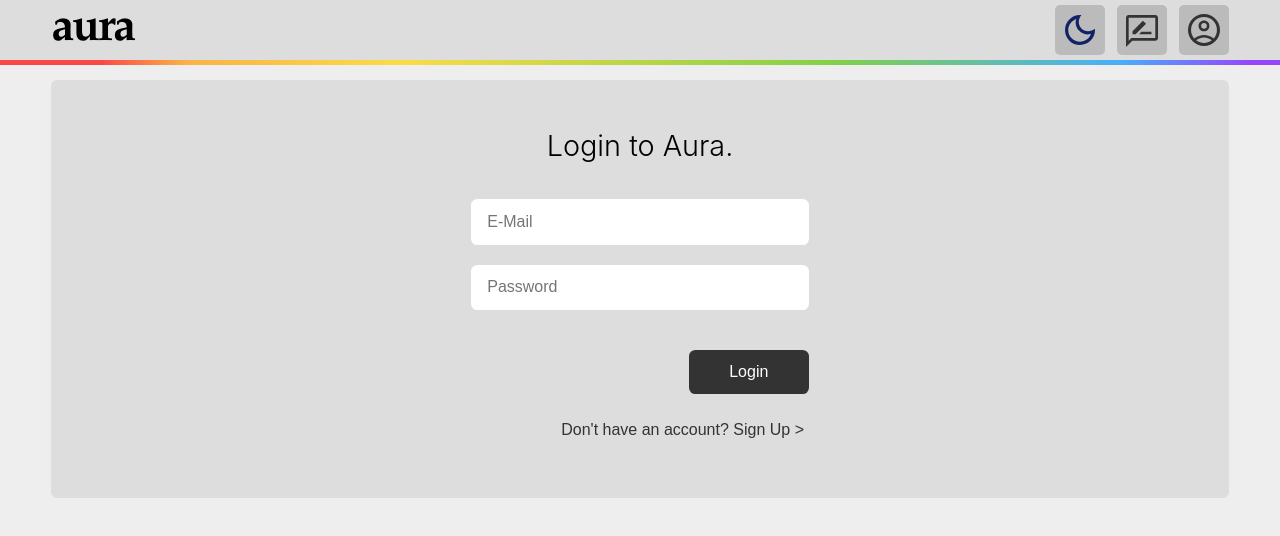
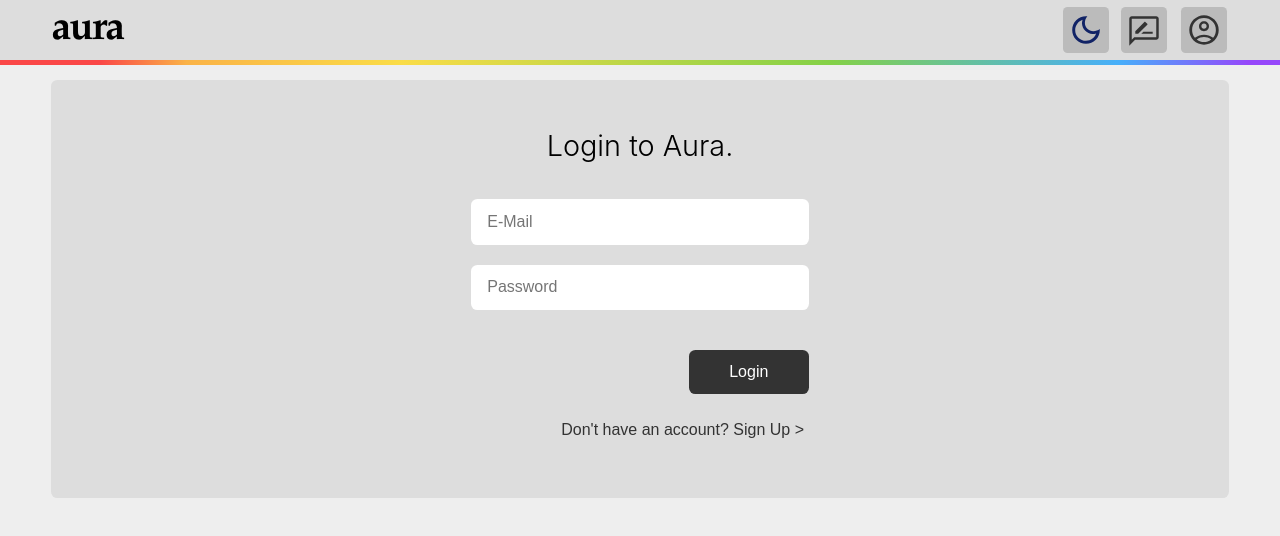
Before and after one commit to solomonNSI/AuraPalette, a React app in the folder aura-palette/: page /login in a window 1280 px wide. Shown: the top 536 px of the page. Built offline with nearby package versions, Linux system fonts and the light colour scheme.

Commit message:
fix zoom

```diff
--- a/aura-palette/src/Components/NavBar/NavBar.js
+++ b/aura-palette/src/Components/NavBar/NavBar.js
@@ -44,10 +44,10 @@ export const NavBar = ({ palette, DarkMode, setIsDarkMode }) => {
         />
         <S.StyledFeedbackIcon className = {DarkMode}
           onClick={() => navigate("/about")}
-          height="50px"
+          height="46px"
         />
         <S.StyledProfileIcon className = {DarkMode}
-          height="50px"
+          height="46px"
           onClick={() => checkLoggedIn()}
         />
       </S.LoginButton >
--- a/aura-palette/src/Components/NavBar/style.js
+++ b/aura-palette/src/Components/NavBar/style.js
@@ -51,7 +51,7 @@ export const GradientLineDefault = styled.div`
 `;
 
 export const AppName = styled.div`
-  font-size: 46px;
+  font-size: 40px;
   margin-left: 4%;
   font-family: Palatino;
   font-weight: 700;
@@ -83,7 +83,7 @@ export const LoginButton = styled.div`
   margin-right: 4%;
   display: flex;
   align-items: center;
-  gap: 12px;
+  gap: 10px;
 
 `;
 
--- a/aura-palette/src/Components/Palette/Palette.js
+++ b/aura-palette/src/Components/Palette/Palette.js
@@ -252,8 +252,6 @@ export const Palette = ({ palette, lock, setLock, setHarmony, harmony, setEdited
         };
     }, []);
 
-
-
     return (
     <S.Container className = {DarkMode}>
         <S.MainPalette id="palette-container"  className = {DarkMode}>
--- a/aura-palette/src/Icons/MoonIcon.js
+++ b/aura-palette/src/Icons/MoonIcon.js
@@ -1,7 +1,7 @@
 import React from "react";
 
 export const MoonIcon = (props) => (
-    <svg width="50" height="50" viewBox="0 0 50 50" fill="none" {...props} xmlns="http://www.w3.org/2000/svg">
+    <svg width="46" height="46" viewBox="0 0 50 50" fill="none" {...props} xmlns="http://www.w3.org/2000/svg">
         <rect width="50" height="50" rx="5" fill="#BBBBBB"/>
         <path d="M24.9843 40C20.8117 40 17.2712 38.5458 14.3627 35.6373C11.4542 32.7288 10 29.1883 10 25.0157C10 20.8431 11.4546 17.2973 14.3639 14.3784C17.2732 11.4595 20.8147 10 24.9884 10C25.1759 10 25.377 10.003 25.5917 10.0089C25.8064 10.0148 26.097 10.0314 26.4636 10.0587C25.6201 10.9935 24.9641 12.0674 24.4955 13.2804C24.027 14.4934 23.7927 15.7631 23.7927 17.0894C23.7927 19.6286 24.6836 21.7869 26.4656 23.5643C28.2475 25.3418 30.4113 26.2305 32.9569 26.2305C34.2678 26.2305 35.5336 26.0205 36.7543 25.6006C37.975 25.1806 39.045 24.5821 39.9644 23.8051C39.9763 24.1167 39.9852 24.3573 39.9911 24.5267C39.997 24.6962 40 24.8494 40 24.9864C40 29.1576 38.5405 32.7027 35.6216 35.6216C32.7027 38.5405 29.1569 40 24.9843 40ZM24.9884 36.7578C27.6541 36.7578 29.9994 35.9526 32.0244 34.3422C34.0494 32.7318 35.3425 30.847 35.9036 28.688C35.3448 28.9418 34.7284 29.1284 34.0542 29.2476C33.38 29.3668 32.7212 29.411 32.0778 29.3802C28.9948 29.1797 26.3683 28.0099 24.1985 25.8709C22.0286 23.7319 20.8358 21.0746 20.6198 17.8991C20.6044 17.3779 20.6456 16.8013 20.7435 16.1691C20.8414 15.5371 21.0445 14.8052 21.353 13.9736C19.0183 14.7412 17.0829 16.1579 15.5466 18.2238C14.0104 20.2898 13.2422 22.5524 13.2422 25.0116C13.2422 28.2858 14.3814 31.0621 16.6597 33.3403C18.9379 35.6186 21.7142 36.7578 24.9884 36.7578Z" fill="#333333"/>
     </svg>
```
Also changed, not shown: aura-palette/src/Icons/SunIcon.js.
